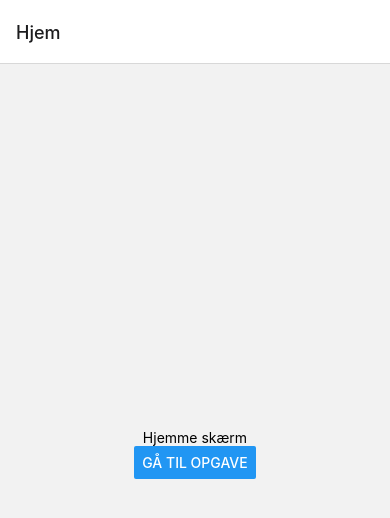
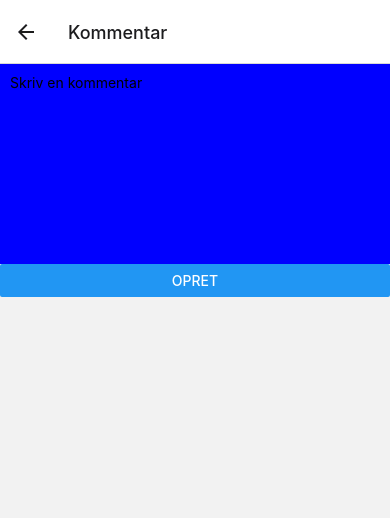
Before and after one commit to Nyberg5000/AppNavigationStuff, a React Native app: screen /Kommentar in a window 390 px wide. Shown: the top 518 px of the page. Built offline with nearby package versions, Linux system fonts and the light colour scheme.

Commit message:
added components for each screen

```diff
--- a/App.js
+++ b/App.js
@@ -1,49 +1,117 @@
+import * as React from 'react';
 import { NavigationContainer } from '@react-navigation/native';
-import { Button, Text, View } from 'react-native';
+import { Button, Text, TextInput, Touchable, TouchableOpacity, View } from 'react-native';
 import { createNativeStackNavigator } from '@react-navigation/native-stack';
+import CreatePostScreen from './components/CreatePostScreen';
+import ViewAssignmentScreen from './components/ViewAssignmentScreen';
+
+const Stack = createNativeStackNavigator();
 
 //Navigation fra React Navigation dokumentation - fungerer
-function DetailsScreen({navigation}){
-  return(
+// function DetailsScreen({route, navigation}){
+//   const {itemId, otherParam} = route.params;
+//   return(
+//     <View style={{flex:1, alignItems:'center', justifyContent:'center'}} >
+//       <Text>Details screen</Text>
+//       <Text>itemId:{JSON.stringify(itemId)}</Text>
+//       <Text>otherParam:{JSON.stringify(otherParam)}</Text>
+//       <Button title='Gå til flere detaljer'
+//       onPress={()=> navigation.push('Details',{
+//         itemId: Math.floor(Math.random()*100),
+//         otherParam: 'Noget nyt',
+//       }) } >
+//       </Button>
+//       <Button title='Gå til hjem'
+//       onPress={() => navigation.navigate('Hjem')} >
+
+//       </Button>
+//     </View>
+//   );
+// }
+
+// function HjemScreen({navigation}){
+//   return(
+//     <View style={{flex:1, alignItems: 'center', justifyContent: 'center'}} >
+// <Text>Hjemme skærm</Text>
+// <Button title='Gå til opgave'
+// onPress={() => navigation.navigate('Details', {
+//   itemId: 20,
+//   otherParam: 'noget andet',
+// })} >
+// </Button>
+//     </View>
+//   );
+// }
+
+//passing params to a previous screen
+//""skriv kommentar"""
+function HjemScreen({navigation,route}){
+  React.useEffect(()=>{
+    if(route.params?.post){
+      //når post er skrevet, skal der gøres noget med route.params.post- fx send post til server
+    }
+  }, [route.params?.post]);
+  //"skriv kommentar"
+  return (
     <View style={{flex:1, alignItems:'center', justifyContent:'center'}} >
-      <Text>Details screen</Text>
-      <Button title='Gå til flere detaljer'
-      onPress={()=> navigation.push('Details') } >
+     <View>
+      <TouchableOpacity onPress={()=> navigation.navigate('Opgave')}>
+      <Text>Dagens opgave</Text>
+      </TouchableOpacity>
+     </View>
+
+      <Button title="Skriv kommentar"
+      onPress={()=> navigation.navigate('Kommentar') } >
       </Button>
-      <Button title='Gå til hjem'
-      onPress={() => navigation.navigate('Hjem')} >
-
-      </Button>
+      <Text style={{margin:10}} >
+Kommentar: {route.params?.post}
+      </Text>
     </View>
   );
 }
-
-function HjemScreen({navigation}){
-  return(
-    <View style={{flex:1, alignItems: 'center', justifyContent: 'center'}} >
-<Text>Hjemme skærm</Text>
-<Button title='Gå til opgave'
-onPress={() => navigation.navigate('Details')} >
-</Button>
-    </View>
-  );
-}
-
-const Stack = createNativeStackNavigator();
+//"skriv kommentar"
+// function CreatePostScreen({navigation,route}){
+//   const [postText, setPostText] = React.useState('');
+// //"skriv kommentar"
+//   return(
+//     <>
+//    <TextInput multiline placeholder='Skriv en kommentar'
+//    style={{height:200, padding:10, backgroundColor:'blue'}}
+//    value={postText}
+//    onChangeText={setPostText}
+//    ></TextInput>
+//    <Button title='Opret'
+//    onPress={()=> {
+//     //pass and merge params back to home screen
+//     navigation.navigate({
+//       name: 'Hjem',
+//       params: {post: postText},
+//       merge: true,
+//     });
+//    }}
+//     >
+//    </Button>
+//     </>
+//   );
+// }
 
 
+//"Denne kodebid går igen for de forskellige navigations"
 export default function App() {
   return (
 <NavigationContainer>
-  <Stack.Navigator initialRouteName='Hjem'>
+  <Stack.Navigator mode='modal' >
     <Stack.Screen name='Hjem' component={HjemScreen} />
-    <Stack.Screen name='Details' component={DetailsScreen}/>
+    {/* <Stack.Screen name='Details' component={DetailsScreen}/> */}
+    <Stack.Screen name='Kommentar' component={CreatePostScreen}/>
+    <Stack.Screen name='Opgave' component={ViewAssignmentScreen}/>
   </Stack.Navigator>
 </NavigationContainer>
   );
 }
+
 //Navigation fra React Native dokumentation - fungerer
-
+//"første navigation kode"
 // export default function App() {
 //   return (
 //     <NavigationContainer>
@@ -62,7 +130,7 @@ export default function App() {
 //   );
 // }
 
-
+//"første navigation kode"
 // const HomeScreen =({navigation})=> {
 //   return (
 //     <Button
@@ -73,11 +141,15 @@ export default function App() {
 //     />
 //   )
 // }
+
+//"første navigation kode"
 // const AssignmentScreen=({navigation, route}) => {
 //   return <Text>This is {route.params.name} screen</Text>
 // }
 
 
+
+//"bruges ikke til navigation - udkommenteret fra det gamle"
 // const styles = StyleSheet.create({
 //   container: {
 //     flex: 1,
--- /dev/null
+++ b/components/CreatePostScreen.js
@@ -0,0 +1,28 @@
+import * as React from 'react';
+import { TextInput, Button } from 'react-native';
+
+function CreatePostScreen({navigation,route}){
+    const [postText, setPostText] = React.useState('');
+  //"skriv kommentar"
+    return(
+      <>
+     <TextInput multiline placeholder='Skriv en kommentar'
+     style={{height:200, padding:10, backgroundColor:'blue'}}
+     value={postText}
+     onChangeText={setPostText}
+     ></TextInput>
+     <Button title='Opret'
+     onPress={()=> {
+      //pass and merge params back to home screen
+      navigation.navigate({
+        name: 'Hjem',
+        params: {post: postText},
+        merge: true,
+      });
+     }}
+      >
+     </Button>
+      </>
+    );
+  }
+  export default CreatePostScreen;
--- /dev/null
+++ b/components/ViewAssignmentScreen.js
@@ -0,0 +1,9 @@
+import { View, Text } from "react-native";
+function ViewAssignmentScreen(){
+    return(
+        <View>
+            <Text>Hello from Opgave</Text>
+        </View>
+    );
+}
+export default ViewAssignmentScreen;
```
